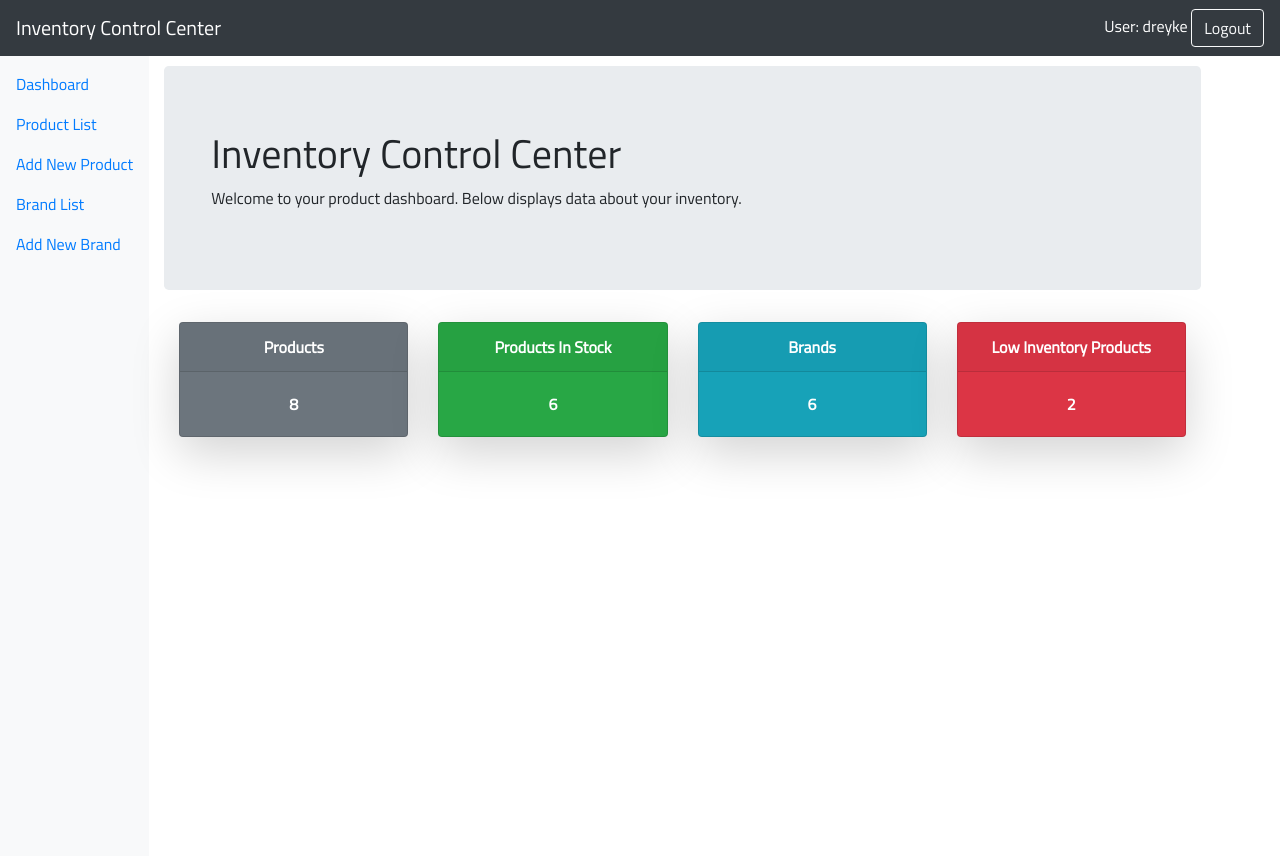
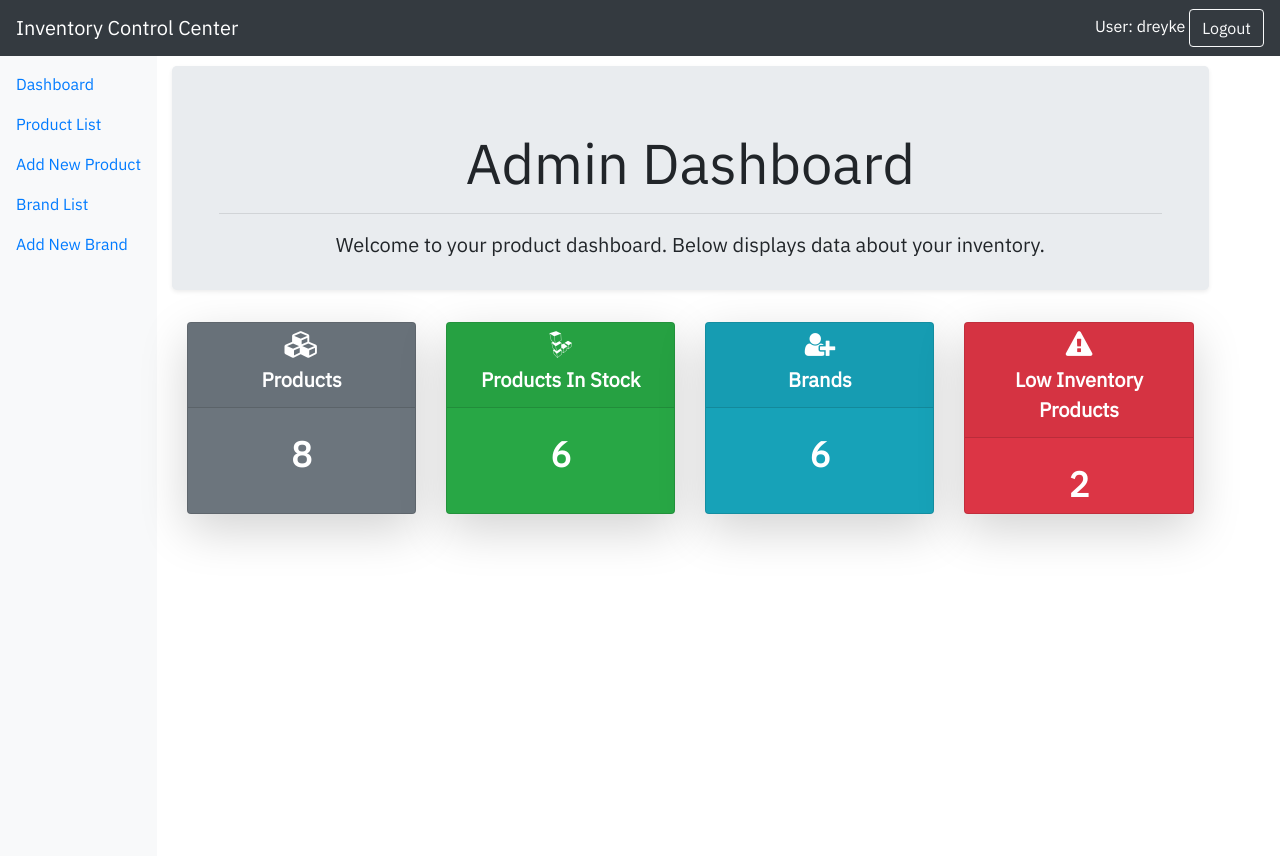
Before and after one commit to Dreyke/inventorycc, a Django app: page /inventory/ in a window 1280 px wide. Run offline with Django 3.2, Linux system fonts and the light colour scheme; a user stored in the database is signed in; data comes from the database, SQL or seed files in the repository; both versions use the stored data as it was after the commit; some libraries are stand-ins or nearby versions.

Commit message:
Second round of styling changes

```diff
--- a/inventory/static/css/styles.css
+++ b/inventory/static/css/styles.css
@@ -1,8 +1,12 @@
 body {
-    font-family: 'Titillium Web', sans-serif;
+    font-family: 'IBM Plex Sans', sans-serif;
 }
 
 .wrapper {
     min-height: 100vh;
     max-height: 100%;
 }
+
+.fa {
+    transform: translateY(-30%);
+}
--- /dev/null
+++ b/inventory/static/js/scripts.js
@@ -0,0 +1,3 @@
+$(".low_int").click(function () {
+  $(this).effect("highlight", {}, 3000);
+});
--- a/inventory/templates/base_generic.html
+++ b/inventory/templates/base_generic.html
@@ -5,10 +5,10 @@
     <meta charset="UTF-8">
     <meta name="viewport" content="width=device-width, initial-scale=1">
     <link rel="stylesheet" href="https://stackpath.bootstrapcdn.com/bootstrap/4.1.3/css/bootstrap.min.css" integrity="sha384-MCw98/SFnGE8fJT3GXwEOngsV7Zt27NXFoaoApmYm81iuXoPkFOJwJ8ERdknLPMO" crossorigin="anonymous">
-    <link href="https://fonts.googleapis.com/css?family=Titillium+Web" rel="stylesheet">
+    <link href="//maxcdn.bootstrapcdn.com/font-awesome/4.7.0/css/font-awesome.min.css" rel="stylesheet">
+    <link href="https://fonts.googleapis.com/css?family=IBM+Plex+Sans" rel="stylesheet">
     {% load static %}
     <link rel="stylesheet" href="{% static 'css/styles.css' %}">
-    <link rel="script" href="{% static 'js/navbar.js' %}">
 </head>
 
 <body>
@@ -68,8 +68,9 @@
         </div>
     </div>
 
-<script src="https://code.jquery.com/jquery-3.3.1.slim.min.js" integrity="sha384-q8i/X+965DzO0rT7abK41JStQIAqVgRVzpbzo5smXKp4YfRvH+8abtTE1Pi6jizo" crossorigin="anonymous"></script>
-<script src="https://cdnjs.cloudflare.com/ajax/libs/popper.js/1.14.3/umd/popper.min.js" integrity="sha384-ZMP7rVo3mIykV+2+9J3UJ46jBk0WLaUAdn689aCwoqbBJiSnjAK/l8WvCWPIPm49" crossorigin="anonymous"></script>
-<script src="https://stackpath.bootstrapcdn.com/bootstrap/4.1.3/js/bootstrap.min.js" integrity="sha384-ChfqqxuZUCnJSK3+MXmPNIyE6ZbWh2IMqE241rYiqJxyMiZ6OW/JmZQ5stwEULTy" crossorigin="anonymous"></script>
+    <script src="{% static 'js/scripts.js' %}"></script>
+    <script src="https://code.jquery.com/jquery-3.3.1.slim.min.js" integrity="sha384-q8i/X+965DzO0rT7abK41JStQIAqVgRVzpbzo5smXKp4YfRvH+8abtTE1Pi6jizo" crossorigin="anonymous"></script>
+    <script src="https://cdnjs.cloudflare.com/ajax/libs/popper.js/1.14.3/umd/popper.min.js" integrity="sha384-ZMP7rVo3mIykV+2+9J3UJ46jBk0WLaUAdn689aCwoqbBJiSnjAK/l8WvCWPIPm49" crossorigin="anonymous"></script>
+    <script src="https://stackpath.bootstrapcdn.com/bootstrap/4.1.3/js/bootstrap.min.js" integrity="sha384-ChfqqxuZUCnJSK3+MXmPNIyE6ZbWh2IMqE241rYiqJxyMiZ6OW/JmZQ5stwEULTy" crossorigin="anonymous"></script>
 </body>
 </html>
--- a/inventory/templates/brand_confirm_delete.html
+++ b/inventory/templates/brand_confirm_delete.html
@@ -2,13 +2,16 @@
 
 {% block content %}
 
+    <div class="container">
+        <div class="card card-body bg-light" style="margin-top: 10px">
             <h1>Delete Brand</h1>
-
             <p>Are you sure you want to delete this brand: <strong>{{ brand }}</strong>?</p>
 
             <form action="" method="POST">
                 {% csrf_token %}
                 <input class="btn btn-danger my-2 my-sm-0" type="submit" value="Yes - Delete">
             </form>
+        </div>
+    </div>
 
 {% endblock %}
--- a/inventory/templates/brand_form.html
+++ b/inventory/templates/brand_form.html
@@ -2,13 +2,15 @@
 
 {% block content %}
 
-    <form action="" method="post">
+    <div class="container">
+        <form action="" method="post" enctype="multipart/form-data">
             <div class="form-group">
                 {% csrf_token %}
                 <table class="table">
                     {{ form.as_table }}
                 </table>
-            <button type="submit" class="btn btn-primary">Save</button>
+                <button type="submit" class="btn btn-primary" style="margin-top: 10px">Save</button>
             </div>
         </form>
+    </div>
 {% endblock %}
--- a/inventory/templates/index.html
+++ b/inventory/templates/index.html
@@ -4,43 +4,54 @@
 
 {% block content %}
 
-    <div class="jumbotron" style="margin-top: 10px">
-    <div class="container">
-        <h1>Inventory Control Center</h1>
-        <p>Welcome to your product dashboard. Below displays data about your inventory.</p>
-    </div>
+    <div class="jumbotron text-center shadow-sm" style="margin-top: 10px; height: 14rem">
+        <div class="container">
+            <h1 class="display-4">Admin Dashboard</h1>
+            <hr>
+            <p class="lead">Welcome to your product dashboard. Below displays data about your inventory.</p>
+        </div>
     </div>
 
     <div class="container">
         <div class="row">
 
             <div class="col-sm-3">
-                <div class="card shadow-lg text-white text-center bg-secondary mb-3">
-                    <div class="card-header"><strong>Products</strong></div>
-                    <div class="card-body"><strong>{{ num_products }}</strong></div>
+                <div class="card shadow-lg text-white text-center bg-secondary mb-3" style="height: 12rem">
+                    <div class="card-header" style="font-size: 20px">
+                        <div><span class="fa fa-cubes fa-lg"></span></div>
+                        <strong>Products</strong>
+                    </div>
+                    <div class="card-body" style="font-size: 35px"><strong>{{ num_products }}</strong></div>
                 </div>
             </div>
 
             <div class="col-sm-3">
-                <div class="card shadow-lg text-white text-center bg-success mb-3">
-                    <div class="card-header"><strong>Products In Stock</strong></div>
-                    <div class="card-body"><strong>{{ num_instances_available }}</strong></div>
+                <div class="card shadow-lg text-white text-center bg-success mb-3" style="height: 12rem">
+                    <div class="card-header" style="font-size: 20px">
+                        <div><span class="fa fa-linode fa-lg"></span></div>
+                        <strong>Products In Stock</strong>
+                    </div>
+                    <div class="card-body" style="font-size: 35px"><strong>{{ num_instances_available }}</strong></div>
                 </div>
             </div>
 
             <div class="col-sm-3">
-                <div class="card shadow-lg text-white text-center bg-info mb-3">
-                    <div class="card-header"><strong>Brands</strong></div>
-                    <div class="card-body"><strong>{{ num_brands }}</strong></div>
+                <div class="card shadow-lg text-white text-center bg-info mb-3" style="height: 12rem">
+                    <div class="card-header" style="font-size: 20px">
+                        <div><span class="fa fa-user-plus fa-lg"></span></div>
+                        <strong>Brands</strong>
+                    </div>
+                    <div class="card-body" style="font-size: 35px"><strong>{{ num_brands }}</strong></div>
                 </div>
             </div>
 
             <div class="col-sm-3">
-                <div class="card shadow-lg text-white text-center bg-danger mb-3">
-                    <div class="card-icon"><span class="glyphicon glyphicon-warning-sign"></span>
-                    <div class="card-header"><strong>Low Inventory Products</strong></div>
-                    <div class="card-body"><strong>{{ low_inventory }}</strong></div>
+                <div class="card shadow-lg text-white text-center bg-danger mb-3" style="height: 12rem">
+                    <div class="card-header" style="font-size: 20px">
+                        <div><span class="fa fa-exclamation-triangle fa-lg"></span></div>
+                        <strong>Low Inventory Products</strong>
                     </div>
+                    <div class="card-body" style="font-size: 35px"><strong>{{ low_inventory }}</strong></div>
                 </div>
             </div>
         </div>
--- a/inventory/templates/product_form.html
+++ b/inventory/templates/product_form.html
@@ -2,13 +2,16 @@
 
 {% block content %}
 
+    <div class="container">
         <form action="" method="post" enctype="multipart/form-data">
             <div class="form-group">
                 {% csrf_token %}
                 <table class="table">
                     {{ form.as_table }}
                 </table>
-            <button type="submit" class="btn btn-primary">Save</button>
+                <button type="submit" class="btn btn-primary" style="margin-top: 10px">Save</button>
             </div>
         </form>
+    </div>
+
 {% endblock %}
--- a/inventory/views.py
+++ b/inventory/views.py
@@ -82,7 +82,7 @@ class BrandCreate(CreateView):
 class BrandUpdate(UpdateView):
     template_name = 'brand_form.html'
     model = Brand
-    fields = ['brand_name', 'website']
+    fields = '__all__'
 
 class BrandDelete(DeleteView):
     template_name = 'brand_confirm_delete.html'
--- a/midtermproject2/settings.py
+++ b/midtermproject2/settings.py
@@ -67,6 +67,7 @@ TEMPLATES = [
                 'django.template.context_processors.request',
                 'django.contrib.auth.context_processors.auth',
                 'django.contrib.messages.context_processors.messages',
+                'django.template.context_processors.media',
             ],
         },
     },
@@ -128,7 +129,7 @@ STATICFILES_DIRS = [
 ]
 
 MEDIA_URL = '/media/'
-MEDIA_ROOT = 'media'
+MEDIA_ROOT = os.path.join(BASE_DIR, 'media')
 
 # Redirect to home URL after login
 LOGIN_REDIRECT_URL = 'inventory'
--- a/midtermproject2/urls.py
+++ b/midtermproject2/urls.py
@@ -28,4 +28,4 @@ urlpatterns = [
     path('accounts/', include('django.contrib.auth.urls')),
     path('inventory/', include('inventory.urls')),
     path('', RedirectView.as_view(url='/inventory/')),
-] + static(settings.STATIC_URL, document_root=settings.STATIC_ROOT)
+] + static(settings.MEDIA_URL, document_root=settings.MEDIA_ROOT)
```
Also changed, not shown: inventory/models.py (+5 -2 lines), inventory/templates/brand_detail.html (+10 -2 lines), inventory/templates/brand_list.html (+4 -4 lines), inventory/templates/product_confirm_delete.html (+10 -6 lines), inventory/templates/product_detail.html (+14 -8 lines), inventory/templates/product_list.html (+4 -4 lines), db.sqlite3, inventory/migrations/0012_auto_20181212_2158.py (added), inventory/static/js/navbar.js (added). Lines whose indentation alone changed are shown as unchanged.
